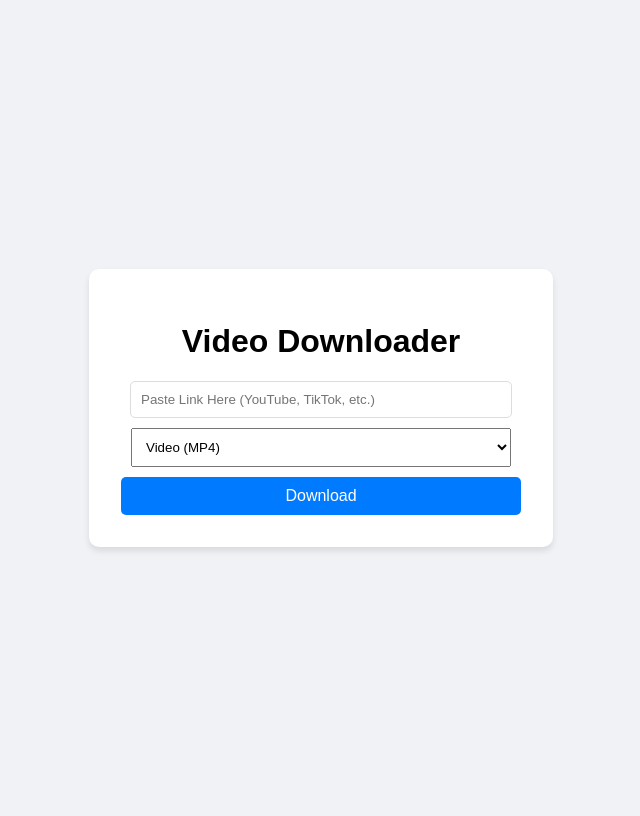
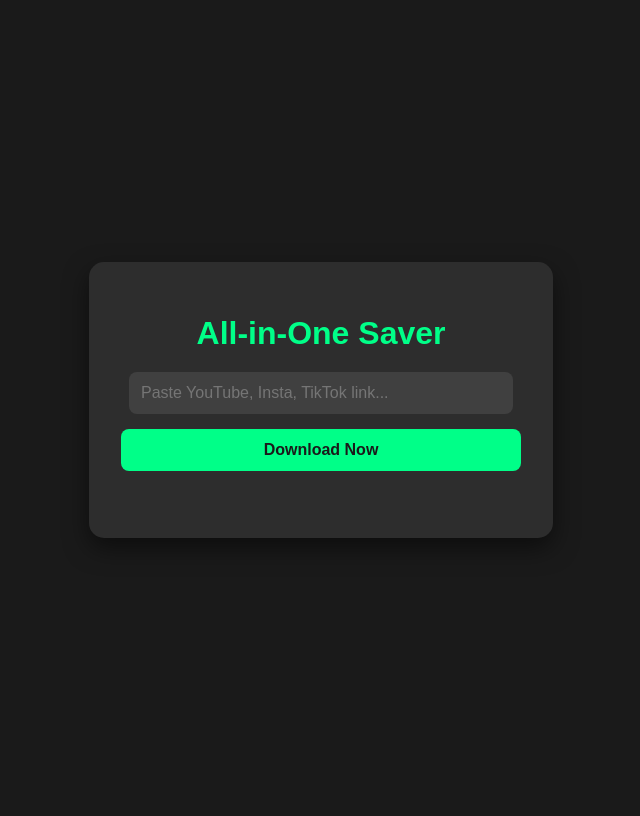
Before and after one commit to Vinay1812007/Video-downloader, a Flask app: page / in a window 1280 px wide. Shown: the whole page, without its empty margins (319-959 px from the left). After the commit the page ends 538 px from the top, so only its background shows below. Run offline with Flask 3, Linux system fonts and the light colour scheme.

Commit message:
index.html

```diff
--- a/templates/index.html
+++ b/templates/index.html
@@ -5,25 +5,70 @@
     <meta name="viewport" content="width=device-width, initial-scale=1.0">
     <title>Universal Downloader</title>
     <style>
-        body { font-family: sans-serif; display: flex; justify-content: center; align-items: center; height: 100vh; background: #f0f2f5; }
-        .container { background: white; padding: 2rem; border-radius: 10px; box-shadow: 0 4px 6px rgba(0,0,0,0.1); width: 400px; text-align: center; }
-        input { width: 90%; padding: 10px; margin-bottom: 10px; border: 1px solid #ddd; border-radius: 5px; }
-        select { padding: 10px; width: 95%; margin-bottom: 10px; }
-        button { width: 100%; padding: 10px; background: #007bff; color: white; border: none; border-radius: 5px; cursor: pointer; font-size: 16px; }
-        button:hover { background: #0056b3; }
+        body { font-family: sans-serif; background: #1a1a1a; color: white; display: flex; justify-content: center; align-items: center; height: 100vh; margin: 0; }
+        .container { background: #2d2d2d; padding: 2rem; border-radius: 15px; width: 90%; max-width: 400px; text-align: center; box-shadow: 0 10px 25px rgba(0,0,0,0.5); }
+        h1 { margin-bottom: 20px; color: #00ff88; }
+        input { width: 90%; padding: 12px; margin-bottom: 15px; border: none; border-radius: 8px; background: #404040; color: white; font-size: 16px; }
+        button { width: 100%; padding: 12px; background: #00ff88; color: #1a1a1a; border: none; border-radius: 8px; font-weight: bold; font-size: 16px; cursor: pointer; transition: 0.3s; }
+        button:hover { background: #00cc6a; }
+        #status { margin-top: 15px; font-size: 14px; min-height: 20px; }
+        .loader { border: 3px solid #f3f3f3; border-top: 3px solid #00ff88; border-radius: 50%; width: 20px; height: 20px; animation: spin 1s linear infinite; display: none; margin: 10px auto; }
+        @keyframes spin { 0% { transform: rotate(0deg); } 100% { transform: rotate(360deg); } }
+        a.download-btn { display: block; margin-top: 15px; padding: 10px; background: #3498db; color: white; text-decoration: none; border-radius: 5px; }
     </style>
 </head>
 <body>
     <div class="container">
-        <h1>Video Downloader</h1>
-        <form action="/download" method="post">
-            <input type="text" name="url" placeholder="Paste Link Here (YouTube, TikTok, etc.)" required>
-            <select name="type">
-                <option value="video">Video (MP4)</option>
-                <option value="audio">Audio (MP3)</option>
-            </select>
-            <button type="submit">Download</button>
-        </form>
+        <h1>All-in-One Saver</h1>
+        <input type="text" id="url" placeholder="Paste YouTube, Insta, TikTok link...">
+        <button onclick="download()">Download Now</button>
+        <div class="loader" id="loader"></div>
+        <div id="status"></div>
     </div>
+
+    <script>
+        async function download() {
+            const url = document.getElementById('url').value;
+            const status = document.getElementById('status');
+            const loader = document.getElementById('loader');
+
+            if (!url) { status.innerText = "Please paste a link first!"; return; }
+
+            status.innerHTML = "";
+            loader.style.display = "block";
+
+            try {
+                // Using a public Cobalt instance (bypasses Render block)
+                const response = await fetch('https://api.cobalt.tools/api/json', {
+                    method: 'POST',
+                    headers: {
+                        'Accept': 'application/json',
+                        'Content-Type': 'application/json'
+                    },
+                    body: JSON.stringify({
+                        url: url,
+                        vQuality: "720"
+                    })
+                });
+
+                const data = await response.json();
+                loader.style.display = "none";
+
+                if (data.url) {
+                    status.innerHTML = `<a href="${data.url}" target="_blank" class="download-btn">Click to Save Video</a>`;
+                } else if (data.picker) {
+                    // Sometimes it returns multiple items (like an album)
+                    status.innerHTML = `<a href="${data.picker[0].url}" target="_blank" class="download-btn">Click to Save Video</a>`;
+                } else {
+                    status.innerText = "Error: Could not find video. Try a different link.";
+                }
+
+            } catch (error) {
+                loader.style.display = "none";
+                status.innerText = "Connection Failed. Try again.";
+                console.error(error);
+            }
+        }
+    </script>
 </body>
 </html>
```
